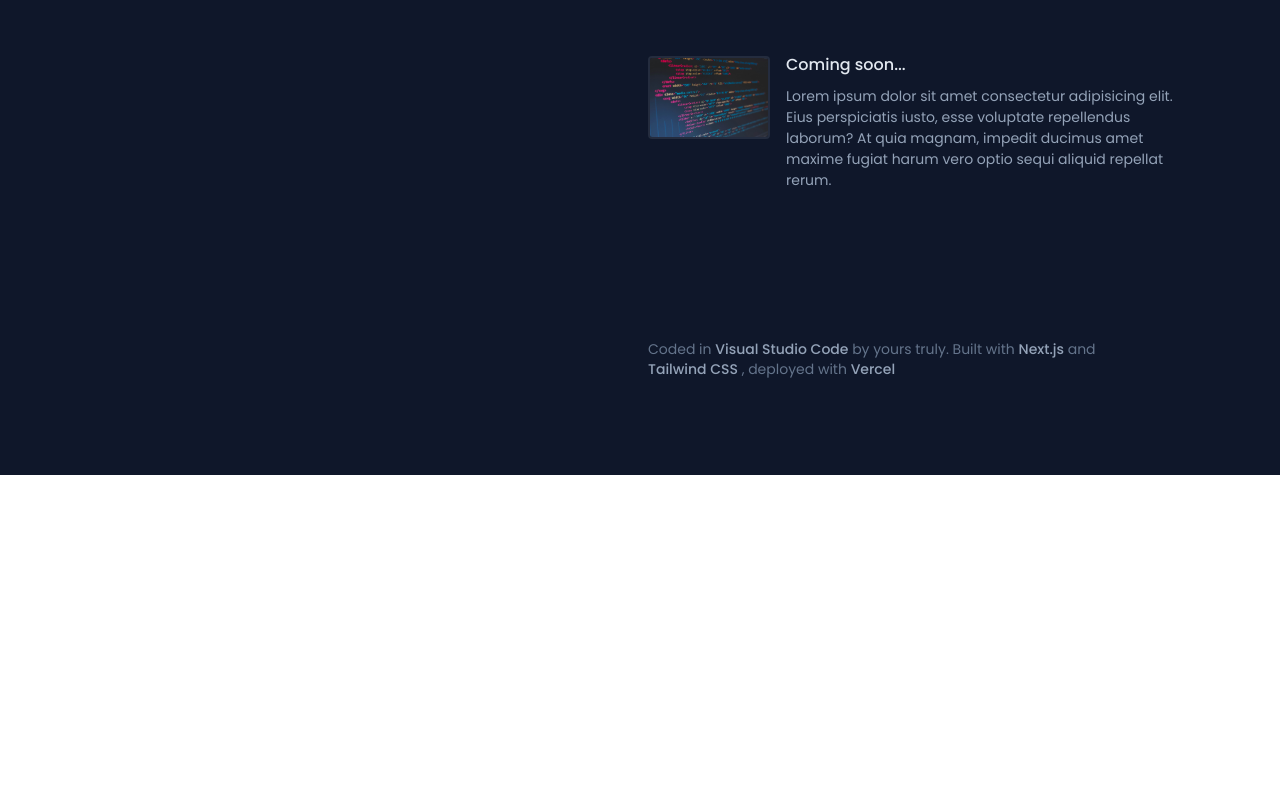
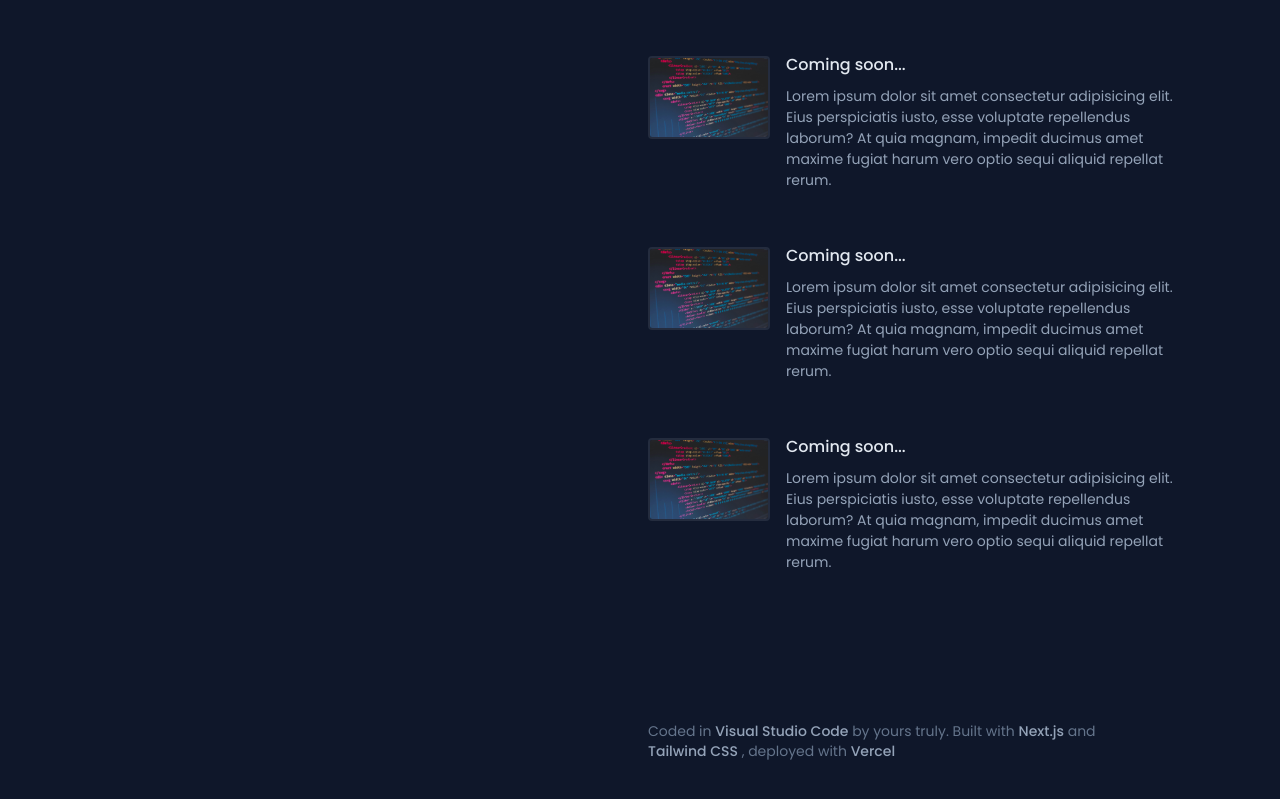
Before and after one commit to AlflenGabriel/portfolio24, a Next.js app: page / in a window 1280 px wide. Shown: the part 1901-2700 px from the top of the page. Before the commit the page ends 2376 px from the top, so only its background shows below. Built offline with nearby package versions, Linux system fonts and the light colour scheme.

Commit message:
update nav / react-scroll

```diff
--- a/src/app/globals.css
+++ b/src/app/globals.css
@@ -9,3 +9,11 @@
 body {
   @apply text-base;
 }
+
+nav a.active .nav-indicator {
+  @apply w-16 bg-slate-200 motion-reduce:transition-none;
+}
+
+nav a.active .nav-text {
+  @apply text-slate-200;
+}
--- a/src/app/page.tsx
+++ b/src/app/page.tsx
@@ -1,9 +1,11 @@
+"use client";
 import CursorFollower from "@/components/CursorFollower";
 import Header from "@/components/header";
 import About from "@/components/about";
 import Skills from "@/components/skills";
 import Projects from "@/components/projects";
 import Footer from "@/components/footer";
+import { Element } from "react-scroll";
 
 export default function Home() {
   return (
@@ -13,12 +15,12 @@ export default function Home() {
           <CursorFollower />
           <Header />
           <main id="content" className="pt-24 lg:w-1/2 lg:py-24">
-            <section
-              id="About"
+            <Element
+              name="About"
               className="mb-16 scroll-mt-16 md:mb-24 lg:mb-36 lg:scroll-mt-24"
             >
               <About />
-            </section>
+            </Element>
             <section
               id="Skills"
               className="mb-16 scroll-mt-16 md:mb-24 lg:mb-36 lg:scroll-mt-24"
--- a/src/components/navBar.tsx
+++ b/src/components/navBar.tsx
@@ -1,4 +1,6 @@
+"use client";
 import React from "react";
+import { Link } from "react-scroll";
 
 function navBar() {
   return (
@@ -6,28 +8,50 @@ function navBar() {
       <div className="container">
         <ul className="mt-16 w-max">
           <li>
-            <a className="group flex items-center py-3" href="#About">
+            <Link
+              activeClass="active"
+              to="About"
+              spy={true}
+              smooth={true}
+              offset={0}
+              duration={100}
+              className="group flex items-center py-3 cursor-pointer"
+            >
               <span className="nav-indicator mr-4 h-px w-8 bg-slate-600 transition-all group-hover:w-16 group-hover:bg-slate-200 group-focus-visible:w-16 group-focus-visible:bg-slate-200 motion-reduce:transition-none"></span>
               <span className="nav-text text-xs font-bold uppercase tracking-widest text-slate-500 group-hover:text-slate-200 group-focus-visible:text-slate-200">
                 About
               </span>
-            </a>
+            </Link>
           </li>
           <li>
-            <a className="group flex items-center py-3" href="#Skills">
+            <Link
+              to="Skills"
+              spy={true}
+              smooth={true}
+              offset={0}
+              duration={100}
+              className="group flex items-center py-3 cursor-pointer"
+            >
               <span className="nav-indicator mr-4 h-px w-8 bg-slate-600 transition-all group-hover:w-16 group-hover:bg-slate-200 group-focus-visible:w-16 group-focus-visible:bg-slate-200 motion-reduce:transition-none"></span>
               <span className="nav-text text-xs font-bold uppercase tracking-widest text-slate-500 group-hover:text-slate-200 group-focus-visible:text-slate-200">
                 Skills
               </span>
-            </a>
+            </Link>
           </li>
           <li>
-            <a className="group flex items-center py-3" href="#Projects">
+            <Link
+              to="Projects"
+              spy={true}
+              smooth={true}
+              offset={0}
+              duration={100}
+              className="group flex items-center py-3 cursor-pointer"
+            >
               <span className="nav-indicator mr-4 h-px w-8 bg-slate-600 transition-all group-hover:w-16 group-hover:bg-slate-200 group-focus-visible:w-16 group-focus-visible:bg-slate-200 motion-reduce:transition-none"></span>
               <span className="nav-text text-xs font-bold uppercase tracking-widest text-slate-500 group-hover:text-slate-200 group-focus-visible:text-slate-200">
                 Projects
               </span>
-            </a>
+            </Link>
           </li>
         </ul>
       </div>
--- a/src/components/projects.tsx
+++ b/src/components/projects.tsx
@@ -103,6 +103,68 @@ const projects = () => {
               />
             </div>
           </li>
+          <li className="mb-12">
+            <div className="group relative grid gap-4 pb-1 transition-all sm:grid-cols-8 sm:gap-8 md:gap-4 lg:hover:!opacity-100 lg:group-hover/list:opacity-50">
+              <div className="absolute -inset-x-4 -inset-y-4 z-0 hidden rounded-md transition motion-reduce:transition-none lg:-inset-x-6 lg:block lg:group-hover:bg-slate-800/50 lg:group-hover:shadow-[inset_0_1px_0_0_rgba(148,163,184,0.1)] lg:group-hover:drop-shadow-lg" />
+              <div className="z-10 sm:order-2 sm:col-span-6">
+                <h3>
+                  <a
+                    className="inline-flex items-baseline font-medium leading-tight text-slate-200 hover:text-teal-300 focus-visible:text-teal-300  group/link text-base"
+                    href="/"
+                  >
+                    <span className="absolute -inset-x-4 -inset-y-2.5 hidden rounded md:-inset-x-6 md:-inset-y-4 lg:block"></span>
+                    Coming soon...
+                  </a>
+                </h3>
+                <p className="mt-2 text-sm leading-normal">
+                  Lorem ipsum dolor sit amet consectetur adipisicing elit. Eius
+                  perspiciatis iusto, esse voluptate repellendus laborum? At
+                  quia magnam, impedit ducimus amet maxime fugiat harum vero
+                  optio sequi aliquid repellat rerum.
+                </p>
+              </div>
+              <Image
+                className="rounded border-2 border-slate-200/10 transition group-hover:border-slate-200/30 sm:order-1 sm:col-span-2 sm:translate-y-1"
+                alt="alt"
+                loading="lazy"
+                src={projIMG}
+                width={200}
+                height={48}
+                style={{ color: "transparent" }}
+              />
+            </div>
+          </li>
+          <li className="mb-12">
+            <div className="group relative grid gap-4 pb-1 transition-all sm:grid-cols-8 sm:gap-8 md:gap-4 lg:hover:!opacity-100 lg:group-hover/list:opacity-50">
+              <div className="absolute -inset-x-4 -inset-y-4 z-0 hidden rounded-md transition motion-reduce:transition-none lg:-inset-x-6 lg:block lg:group-hover:bg-slate-800/50 lg:group-hover:shadow-[inset_0_1px_0_0_rgba(148,163,184,0.1)] lg:group-hover:drop-shadow-lg" />
+              <div className="z-10 sm:order-2 sm:col-span-6">
+                <h3>
+                  <a
+                    className="inline-flex items-baseline font-medium leading-tight text-slate-200 hover:text-teal-300 focus-visible:text-teal-300  group/link text-base"
+                    href="/"
+                  >
+                    <span className="absolute -inset-x-4 -inset-y-2.5 hidden rounded md:-inset-x-6 md:-inset-y-4 lg:block"></span>
+                    Coming soon...
+                  </a>
+                </h3>
+                <p className="mt-2 text-sm leading-normal">
+                  Lorem ipsum dolor sit amet consectetur adipisicing elit. Eius
+                  perspiciatis iusto, esse voluptate repellendus laborum? At
+                  quia magnam, impedit ducimus amet maxime fugiat harum vero
+                  optio sequi aliquid repellat rerum.
+                </p>
+              </div>
+              <Image
+                className="rounded border-2 border-slate-200/10 transition group-hover:border-slate-200/30 sm:order-1 sm:col-span-2 sm:translate-y-1"
+                alt="alt"
+                loading="lazy"
+                src={projIMG}
+                width={200}
+                height={48}
+                style={{ color: "transparent" }}
+              />
+            </div>
+          </li>
         </ul>
       </div>
     </div>
```
